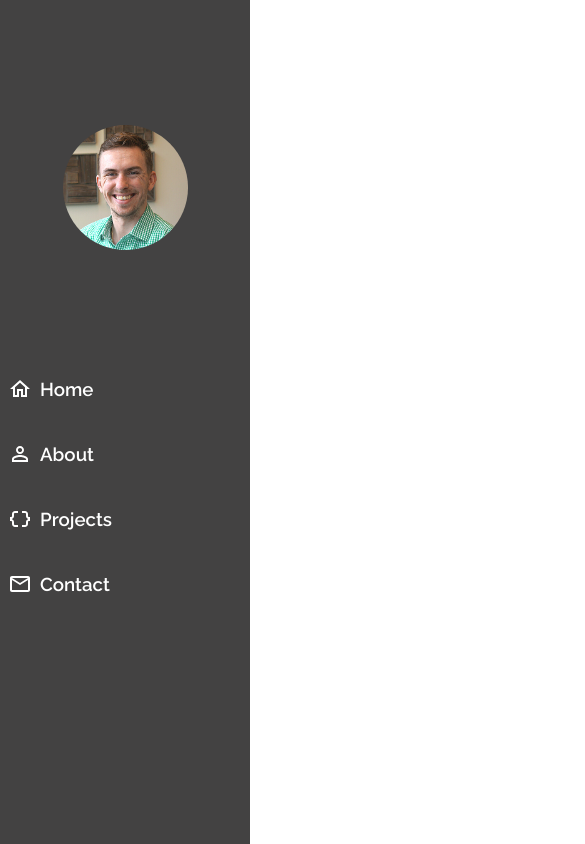
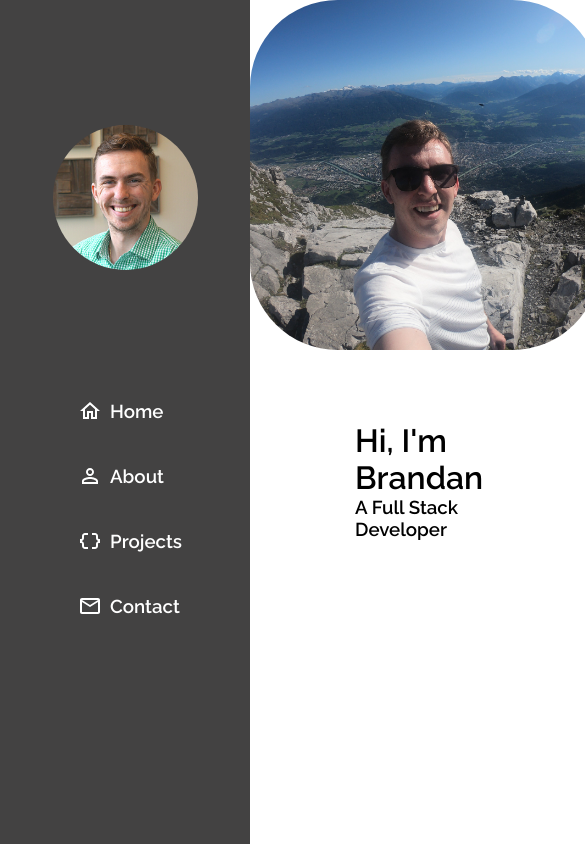
Before and after one commit to brand421/portfolio-site, a React (Create React App) app: page / in a window 390 px wide. Shown: the whole page, 585 px wide, since content can reach past the window. Built offline with nearby package versions, Linux system fonts and the light colour scheme.

Commit message:
add home screen responsiveness

```diff
--- a/src/components/Home/Home.jsx
+++ b/src/components/Home/Home.jsx
@@ -1,4 +1,8 @@
-export default function Home() {
+import "./home.css";
+import React from "react";
+import mountainPhoto from "../../images/greeting_square.JPG";
+
+function Home() {
   return (
     <div className="home__container">
       <div className="home__item">
@@ -6,8 +10,10 @@ export default function Home() {
         <h3>A Full Stack Developer</h3>
       </div>
       <div className="home__item">
-        <h1>Hi, I'm Brandan</h1>
+        <img src={mountainPhoto} alt="" />
       </div>
     </div>
   );
 }
+
+export default Home;
--- a/src/components/Home/home.css
+++ b/src/components/Home/home.css
@@ -1,5 +1,29 @@
 .home__container {
     position: relative;
     display: flex;
+    flex-direction: row;
+    flex-wrap: wrap;
+    align-items: center;
+    margin-left: 250px;
+    height: 100vh;
+    width: auto;
+}
+
+.home__item {
+    display: flex;
     flex-direction: column;
+    flex: 1;
+    width: auto;
 }
+
+.home__item img {
+    width: 350px;
+    height: auto;
+    border-radius: 25%;
+}
+
+@media screen and (max-width: 950px) {
+    .home__container {
+        flex-direction: column-reverse;
+    }
+}
--- a/src/components/Sidebar/sidebar.css
+++ b/src/components/Sidebar/sidebar.css
@@ -13,8 +13,8 @@
     display: flex;
     align-self: center;
     border-radius: 50%;
-    width: 125px;
-    margin-bottom: 85%;
+    width: 145px;
+    margin-bottom: 75%;
 }
 
 .link {
@@ -26,6 +26,7 @@
     /* padding-left: 65px;    */
     color: white;
     padding: 5% 0;
+    padding-left: 70px;
 }
 
 .menu__items :hover {
```
